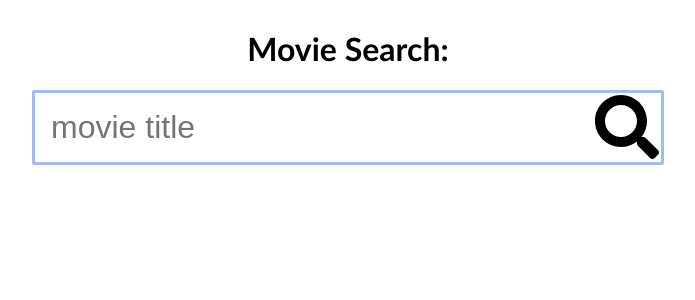
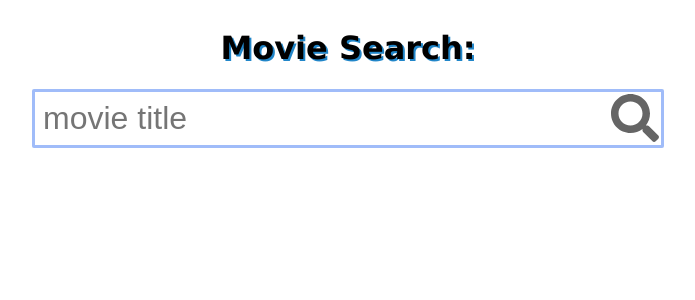
Before and after one commit to arrudaricardo/alpaca_task, a React (Create React App) app in the folder task1_react/: page / in a window 1280 px wide. Shown: the top 300 px of the page, without its empty margins (292-987 px from the left). Built offline with nearby package versions, Linux system fonts and the light colour scheme.

Commit message:
minor styling fixes

```diff
--- a/task1_react/src/components/MovieInfo.jsx
+++ b/task1_react/src/components/MovieInfo.jsx
@@ -1,5 +1,6 @@
 import React, { useState, useEffect } from 'react'
 import { fetchMovieByID } from '../util'
+import style from '../css/MovieInfo.module.css'
 const getImgURL = (path) => `https://image.tmdb.org/t/p/original${path}`
 
 export default function MovieInfo({ movieID }) {
@@ -17,15 +18,26 @@ export default function MovieInfo({ movieID }) {
   }, [movieData])
 
 
-  return (<div>
+  return (<>
     {movieData &&
-      <>
-        <h1>{movieData.title}</h1>
-        <p>{movieData.overview}</p>
-        <a src={`https://www.imdb.com/title/${movieData.imdb_id}/`}>IMDB</a>
-        <img src={getImgURL(movieData.poster_path)} alt="movie poster" />
-      </>
+      <div className={style.container}>
+        <h1 style={{textAlign:"center", margin: '0'}}>{movieData.title}</h1>
+
+        {movieData.imdb_id &&
+          <a href={`https://www.imdb.com/title/${movieData.imdb_id}/`}>IMDB</a>
+        }
+        <div className={style.overview}>
+        {movieData.overview ?
+          <p>{movieData.overview}</p> :
+          <p>No overview</p>
+        }
+        {movieData.poster_path &&
+          <img className={style.image} src={getImgURL(movieData.poster_path)} alt="movie poster" />
+        }
+        </div>
+
+      </div>
     }
-  </div>
+  </>
   )
 }
--- a/task1_react/src/components/SearchContainer.jsx
+++ b/task1_react/src/components/SearchContainer.jsx
@@ -7,7 +7,7 @@ export default function search(){
 
   return (
     <div className={style.container}>
-      <h1 style={{textAlign: 'center'}}>Movie Search:</h1>
+      <h1 className={style.title}>Movie Search:</h1>
     <SearchInput/>
     </div>
   )
--- a/task1_react/src/components/SearchInput.jsx
+++ b/task1_react/src/components/SearchInput.jsx
@@ -70,6 +70,7 @@ export default function SearchInput() {
       src={searchIcon}/>
     </div>
     </div>
+    <div style={{minHeight:'5.7rem'}}>
     { autoComplete &&
       <AutoComplete
       setMovieID={setMovieID}
@@ -79,6 +80,7 @@ export default function SearchInput() {
       setUserInput={setUserInput}
       />
     }
+    </div>
     {movieID && <MovieInfo movieID={movieID}/>}
     </>
   )
--- /dev/null
+++ b/task1_react/src/css/MovieInfo.module.css
@@ -0,0 +1,17 @@
+.container {
+  display: flex;
+  flex-direction: column;
+  margin:0px 15rem 0px 15rem;
+}
+.image {
+  height: auto;
+  width: 10rem;
+}
+
+.overview {
+  display: flex;
+  flex-direction: row;
+  text-align: left;
+  font-size: 1.1em;
+  font-family: Arial, Helvetica, sans-serif;
+}
--- a/task1_react/src/css/Search.module.css
+++ b/task1_react/src/css/Search.module.css
@@ -4,3 +4,9 @@
   align-content: center;
   /* justify-content: center; */
 }
+.title{
+  text-align: center;
+  text-shadow: 2px 2px #2186c9;
+
+  font-family: Verdana, Geneva, Tahoma, sans-serif;
+}
--- a/task1_react/src/css/SearchInput.module.css
+++ b/task1_react/src/css/SearchInput.module.css
@@ -19,12 +19,16 @@
 
 .imageContainer :hover {
   opacity: 0.7;
+  width:  64%;
+  transition-delay: 20ms;
+  padding: 3.3px;
   cursor: pointer; ;
 }
 
 .image {
+  opacity: 0.6;
   padding: 5px;
-  width:  80%;
+  width:  60%;
   position:absolute;
   right: 0;
   top: 0;
@@ -35,7 +39,7 @@
   border-radius: 1px;
   font-size: 2rem;
   width: 100%;
-  padding: 1rem;
+  padding: 0.5rem;
   border: 3px solid #5286f58c;
   border-radius: 2px;
 }
```
